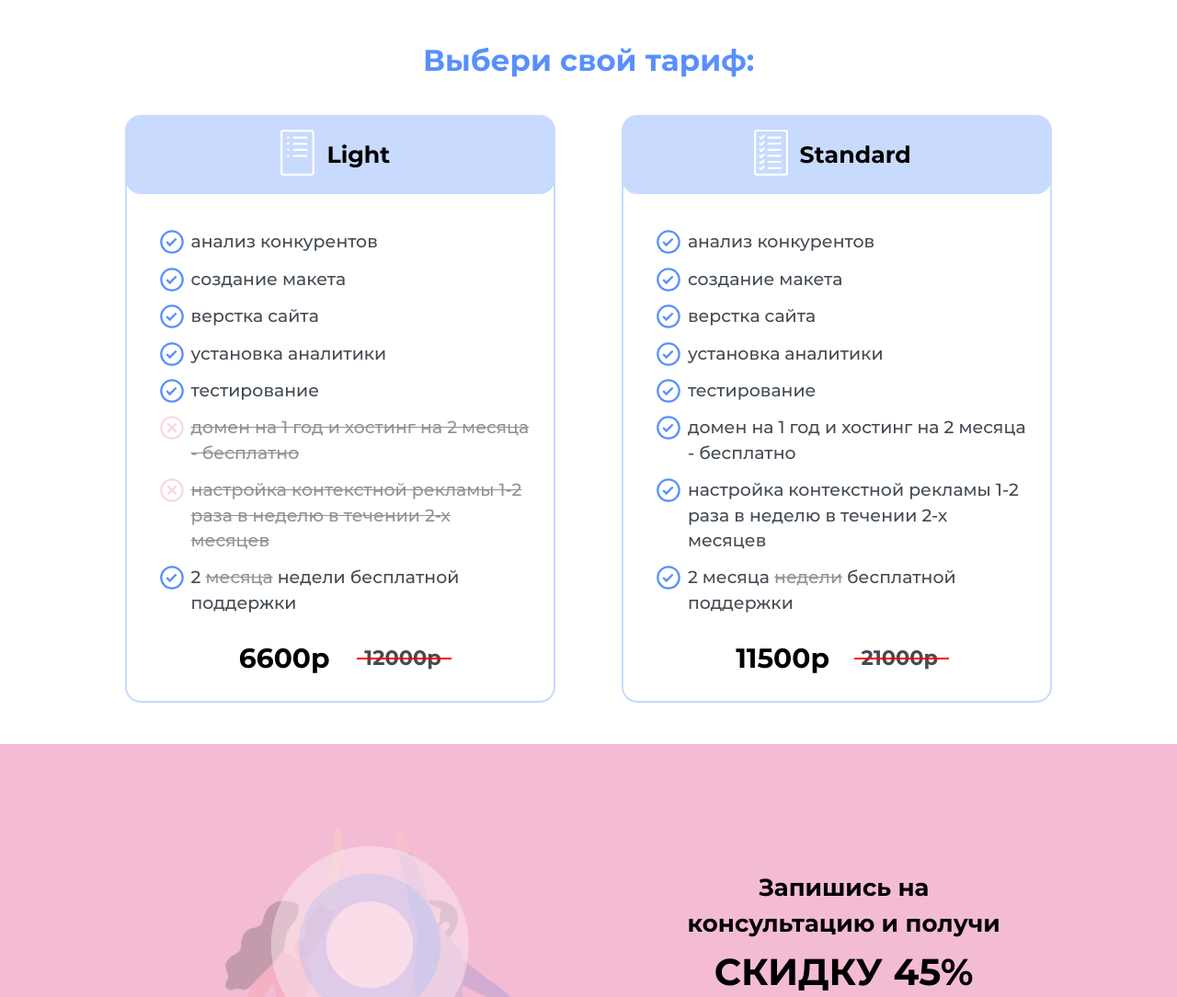
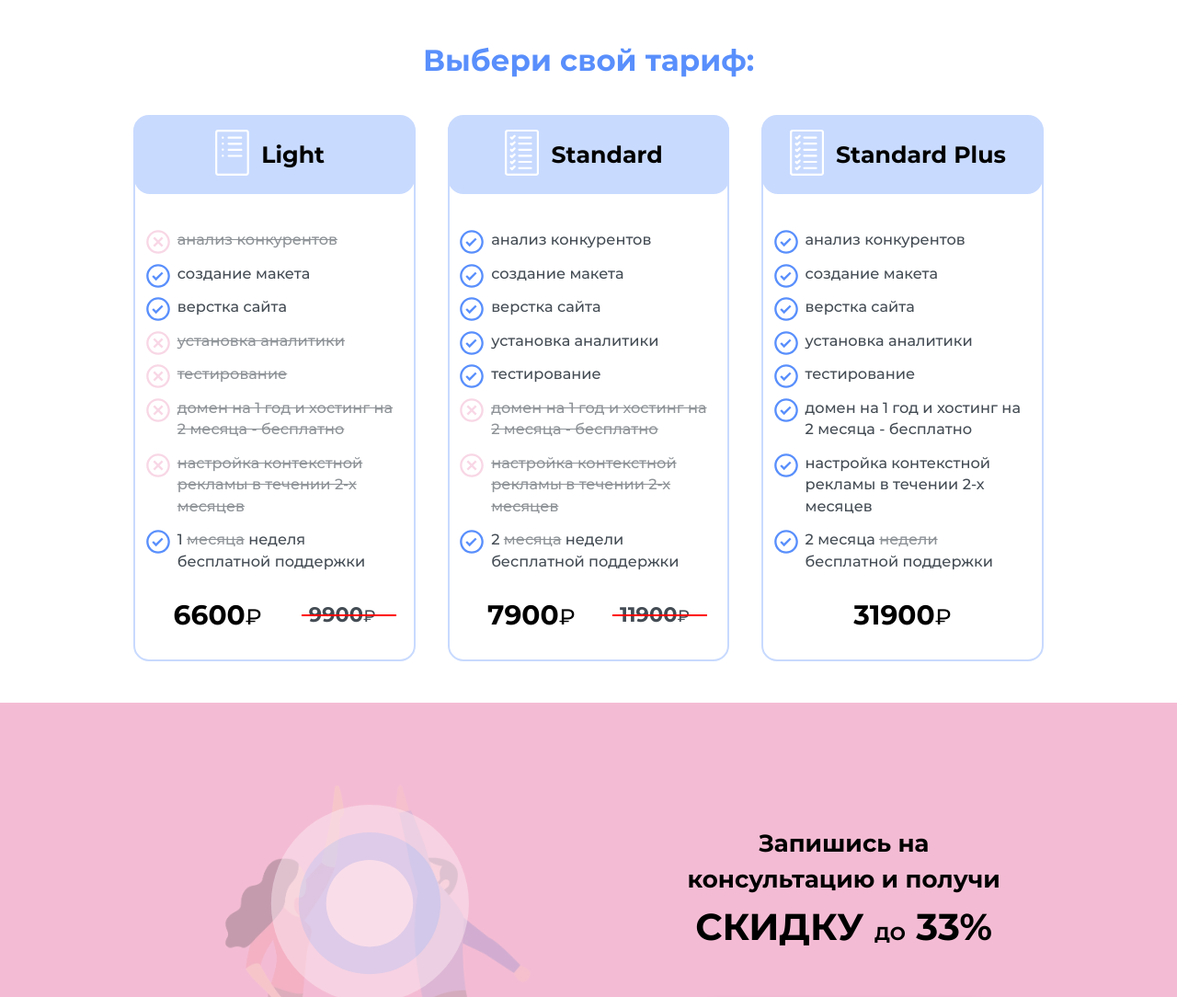
Before and after one commit to OlegSotnik/hundred, a website: page source/index.html in a window 1280 px wide. Shown: the part 4860-5944 px from the top of the page at 92% size. Drawn offline with nearby package versions, Linux system fonts and the light colour scheme; files that its build step writes are made by us from their sources; files whose address does not match are found by name; a web font is replaced by a local one.

Commit message:
добавил еще один пакет услуг

```diff
--- a/source/index.html
+++ b/source/index.html
@@ -468,20 +468,20 @@
             <h3 class="case__h3">Light</h3>
           </div>
           <ul class="case__list">
-            <li class="case__item">анализ конкурентов</li>
+            <li class="case__item case__item--not-active">анализ конкурентов</li>
             <li class="case__item">создание макета</li>
             <li class="case__item">верстка сайта</li>
-            <li class="case__item">установка аналитики</li>
-            <li class="case__item">тестирование</li>
+            <li class="case__item case__item--not-active">установка аналитики</li>
+            <li class="case__item case__item--not-active">тестирование</li>
             <li class="case__item case__item--not-active">домен на 1 год и хостинг на 2 месяца - бесплатно</li>
-            <li class="case__item case__item--not-active">настройка контекстной рекламы 1-2 раза в неделю в течении 2-х
+            <li class="case__item case__item--not-active">настройка контекстной рекламы в течении 2-х
               месяцев</li>
-            <li class="case__item">2 <span class=" case__item--not-active">месяца</span> <span class="">недели</span>
+            <li class="case__item">1 <span class=" case__item--not-active">месяца</span> <span class="">неделя</span>
               бесплатной поддержки</li>
           </ul>
           <div class="case__price">
-            <span class="case__discount-price">6600р</span>
-            <spann class="case__regular-price">12000р</spann>
+            <span class="case__discount-price">6600<span class="price__currency">₽</span></span>
+            <spann class="case__regular-price">9900<span class="price__currency">₽</span></spann>
           </div>
         </div>
         <div class="case__box case__box--standard">
@@ -494,14 +494,33 @@
             <li class="case__item">верстка сайта</li>
             <li class="case__item">установка аналитики</li>
             <li class="case__item">тестирование</li>
+            <li class="case__item case__item--not-active">домен на 1 год и хостинг на 2 месяца - бесплатно</li>
+            <li class="case__item case__item--not-active">настройка контекстной рекламы в течении 2-х месяцев</li>
+            <li class="case__item">2 <span class=" case__item--not-active">месяца</span> <span class="">недели</span>
+              бесплатной поддержки</li>
+          </ul>
+          <div class="case__price">
+            <span class="case__discount-price">7900<span class="price__currency">₽</span></span>
+            <spann class="case__regular-price">11900<span class="price__currency">₽</span></spann>
+          </div>
+        </div>
+        <div class="case__box case__box--plus">
+          <div class="case__h3-box">
+            <h3 class="case__h3">Standard Plus</h3>
+          </div>
+          <ul class="case__list">
+            <li class="case__item">анализ конкурентов</li>
+            <li class="case__item">создание макета</li>
+            <li class="case__item">верстка сайта</li>
+            <li class="case__item">установка аналитики</li>
+            <li class="case__item">тестирование</li>
             <li class="case__item">домен на 1 год и хостинг на 2 месяца - бесплатно</li>
-            <li class="case__item">настройка контекстной рекламы 1-2 раза в неделю в течении 2-х месяцев</li>
+            <li class="case__item">настройка контекстной рекламы в течении 2-х месяцев</li>
             <li class="case__item">2 месяца <span class=" case__item--not-active">недели</span> бесплатной поддержки
             </li>
           </ul>
           <div class="case__price">
-            <span class="case__discount-price">11500р</span>
-            <spann class="case__regular-price">21000р</spann>
+            <span class="case__standard-price">31900<span class="price__currency">₽</span></span>
           </div>
         </div>
       </div>
@@ -511,7 +530,7 @@
       <div class="call-to-action__container">
         <div class="call-to-action__image"></div>
         <p class="call-to-action__text">Запишись на консультацию и получи <br> <span
-            class="call-to-action__text--special">скидку 45%</span></p>
+            class="call-to-action__text--special">скидку <span class="call-to-action__text--special-1">до</span> 33%</span></p>
         <div class="call-to-action__button-box">
           <button class="call-to-action__button">
             <svg class="call-to-action__button-border" width="99%" height="99%">
--- a/source/less/blocks/page-main/main__call-to-action.less
+++ b/source/less/blocks/page-main/main__call-to-action.less
@@ -204,6 +204,10 @@
   }
 }
 
+.call-to-action__text--special-1 {
+  font-size: .5em;
+}
+
 .call-to-action__button-box {
   position: relative;
   width: 100%;
--- a/source/less/blocks/page-main/main__case.less
+++ b/source/less/blocks/page-main/main__case.less
@@ -15,7 +15,7 @@
   @media (min-width: @tablet_width) {
     flex-direction: row;
     flex-wrap: wrap;
-    justify-content: space-between;
+    justify-content: center;
     padding: 40px 0;
   }
 
@@ -53,6 +53,7 @@
   }
 
   @media (min-width: @laptop_width) {
+    width: 30%;
     border: 2px solid @special_blue;
     border-radius: 17px;
     margin: 35px 0 0 0;
@@ -67,6 +68,19 @@
   @media (max-width: @mobile_width_only) {
     margin: 25px 0 35px 0;
   }
+}
+
+.case__box--standard {
+  @media (min-width: @tablet_width) {
+    margin: 35px 0 0 35px;
+  }
+}
+
+.case__box--plus {
+  margin: 35px 0 0 0;
+
+  @media (min-width: @laptop_width) {
+    margin: 35px 0 0 35px;}
 }
 
 .case__h3-box {
@@ -151,6 +165,10 @@
   background-image: url("../img/case-icon-2.svg");
 }
 
+.case__box--plus .case__h3::before {
+  background-image: url("../img/case-icon-2.svg");
+}
+
 .case__list {
   margin: 25px 0 0 0;
   padding: 0 5% 0 15%;
@@ -174,7 +192,6 @@
 
   @media (min-width: @laptop_width) {
     margin-top: 13px;
-    font-size: 1.05em;
     line-height: 1.45em;
   }
 
@@ -279,6 +296,26 @@
   }
 }
 
+.case__standard-price {
+  margin: 0 auto;
+
+  .font-bold;
+  font-size: 1.8em;
+  color: @basic_black;
+
+  @media (min-width: @modile_xl_width) and (max-width: @mobile_width_only) {
+    font-size: 1.6em;
+  }
+
+  @media (min-width: @laptop_width) {
+    font-size: 1.65em;
+  }
+
+  @media (min-width: @desktop_width) {
+    font-size: 1.75em;
+  }
+}
+
 .case__regular-price::before {
   content: "";
   position: absolute;
@@ -302,3 +339,8 @@
     width: 102px;
   }
 }
+
+.price__currency {
+  .font-normal;
+  font-size: .8em;
+}
```
Also changed, not shown: build/css/style.min.css, build/index.html, 1 other file.
